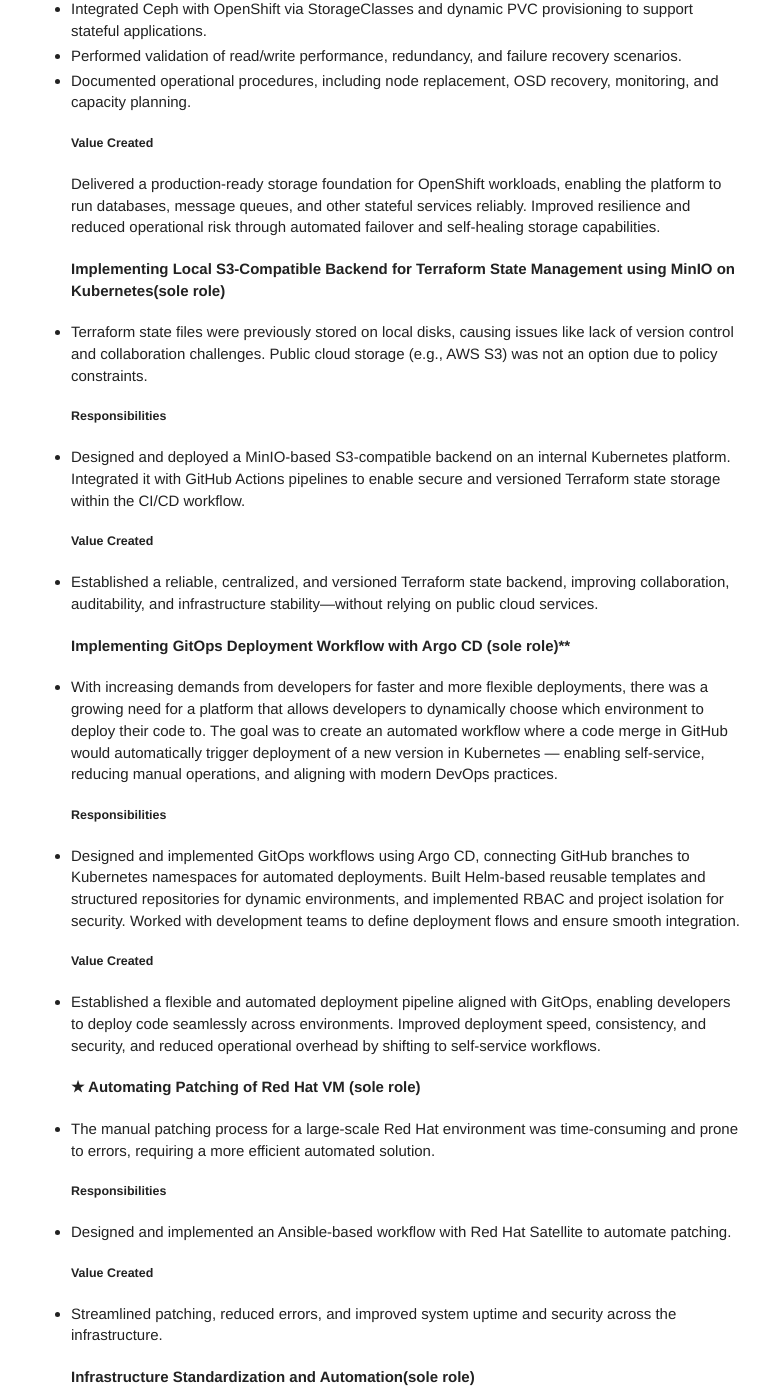
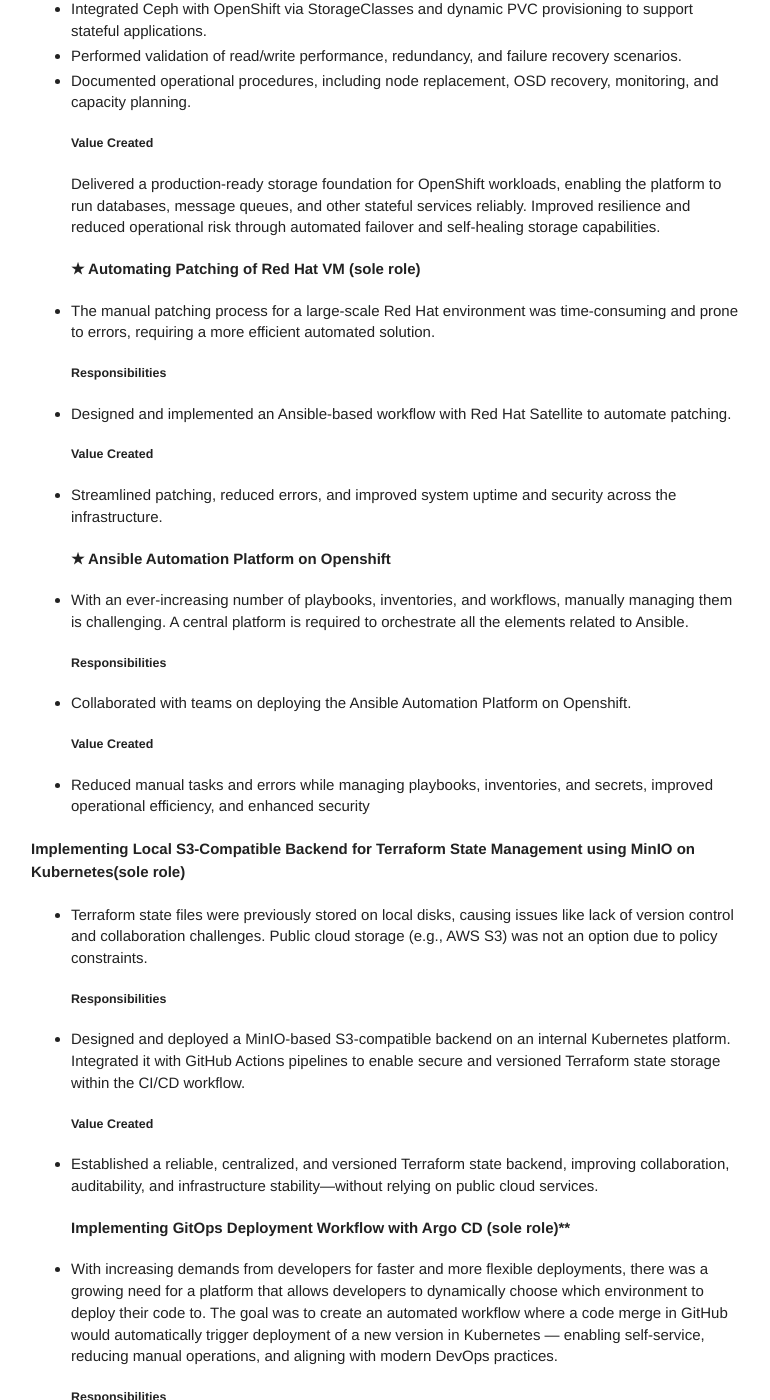
Before and after one commit to gcccheng/wugui, a Jekyll site: the page built from cvenglish.md, in a window 1280 px wide and 1400 px high, scrolled down 4317 px. Shown: the whole window, without its empty margins (119-889 px from the left). Built offline with Jekyll 4.4.1, drawn with Linux system fonts in a browser that asks for light colours; some of the changed text lies outside the part shown.

Commit message:
Update cvenglish.md

```diff
--- a/cvenglish.md
+++ b/cvenglish.md
@@ -50,7 +50,7 @@ Designed and delivered an **internal AI/LLM enablement platform** to support eng
 - Delivered platform-level security hardening, including RBAC/IAM governance, network policies, secrets management, vulnerability remediation, image scanning, supply-chain security (SBOM/signing), and audit logging.
 - Worked effectively within Agile and Scrum teams, participating in sprint planning, stand-ups, and iterative delivery workflows.
 - Regularly used Jira and Confluence to track engineering work, document platform changes, and collaborate with cross-functional teams.
-#### Quarterly Disaster Recovery & Full Infrastructure Rebuild via IaC (Appear TV)
+#### ★ Quarterly Disaster Recovery & Full Infrastructure Rebuild via IaC (Appear TV)
 To ensure infrastructure resilience and verify that the platform could be fully recovered at any time, we performed quarterly DR drills that involved destroying all non-production infrastructure and rebuilding it from scratch using IaC workflows.
 
 ##### Responsibilities
@@ -100,7 +100,7 @@ The existing use of GitHub self-hosted runners on virtual machines (VMs) led to
 - Demonstrated developer onboarding through the Developer Portal and documented a reference architecture applicable to Kong / Apigee / AWS API Gateway.
 ##### Value Created
 - Delivered a working MVP showing how API traffic, authentication, and governance could be centralised. Provided a clear foundation for future API-first adoption, even though the PoC did not proceed to production.
-#### Implementing Ceph Storage Integration for OpenShift (client project)
+#### ★ Implementing Ceph Storage Integration for OpenShift (client project)
 The client required a scalable and highly available storage backend to support stateful workloads running on OpenShift. I worked on deploying and integrating a Ceph-based storage solution to provide reliable Persistent Volume provisioning for the platform.
 ##### Responsibilities
 - Deployed and configured a Ceph cluster to serve as the storage backend for OpenShift, ensuring high availability and replication across nodes.
@@ -110,6 +110,19 @@ The client required a scalable and highly available storage backend to support s
 ##### Value Created
 Delivered a production-ready storage foundation for OpenShift workloads, enabling the platform to run databases, message queues, and other stateful services reliably.
 Improved resilience and reduced operational risk through automated failover and self-healing storage capabilities.
+#### ★ Automating Patching of Red Hat VM (sole role)
+- The manual patching process for a large-scale Red Hat environment was time-consuming and prone to errors, requiring a more efficient automated solution.
+##### Responsibilities
+- Designed and implemented an Ansible-based workflow with Red Hat Satellite to automate patching.
+##### Value Created
+- Streamlined patching, reduced errors, and improved system uptime and security across the infrastructure.
+#### ★ Ansible Automation Platform on Openshift
+- With an ever-increasing number of playbooks, inventories, and workflows, manually managing them is challenging. A central platform is required to orchestrate all the elements related to Ansible.
+##### Responsibilities
+- Collaborated with teams on deploying the Ansible Automation Platform on Openshift.
+##### Value Created
+- Reduced manual tasks and errors while managing playbooks, inventories, and secrets, improved operational efficiency, and enhanced security
+
 #### Implementing Local S3-Compatible Backend for Terraform State Management using MinIO on Kubernetes(sole role)
 - Terraform state files were previously stored on local disks, causing issues like lack of version control and collaboration challenges. Public cloud storage (e.g., AWS S3) was not an option due to policy constraints.
 ##### Responsibilities
@@ -122,12 +135,7 @@ Improved resilience and reduced operational risk through automated failover and
 - Designed and implemented GitOps workflows using Argo CD, connecting GitHub branches to Kubernetes namespaces for automated deployments. Built Helm-based reusable templates and structured repositories for dynamic environments, and implemented RBAC and project isolation for security. Worked with development teams to define deployment flows and ensure smooth integration.
 ##### Value Created
 - Established a flexible and automated deployment pipeline aligned with GitOps, enabling developers to deploy code seamlessly across environments. Improved deployment speed, consistency, and security, and reduced operational overhead by shifting to self-service workflows.
-#### ★ Automating Patching of Red Hat VM (sole role)
-- The manual patching process for a large-scale Red Hat environment was time-consuming and prone to errors, requiring a more efficient automated solution.
-##### Responsibilities
-- Designed and implemented an Ansible-based workflow with Red Hat Satellite to automate patching.
-##### Value Created
-- Streamlined patching, reduced errors, and improved system uptime and security across the infrastructure.
+
 #### Infrastructure Standardization and Automation(sole role)
 - The current infrastructure management was manual, inconsistent, and lacked standardization, leading to inefficiencies and errors across different environments.
 ##### Responsibilities
```
Also changed, not shown: other parts of cvenglish.md (+0 -6 lines).
